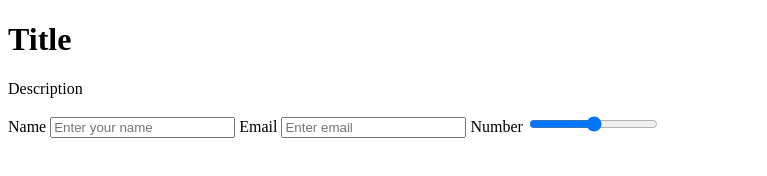
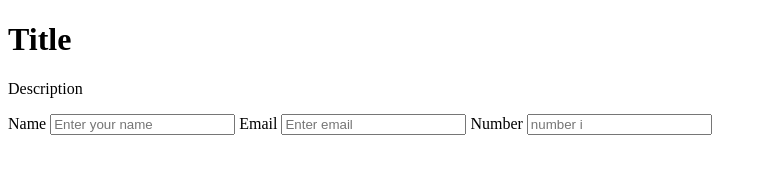
Before and after one commit to UlisesVil/Jurgen-Ulises-Repository, a plain HTML site: page index.html in a window 1280 px wide. Shown: the whole page, without its empty margins (0-767 px from the left). Drawn offline with Linux system fonts and the light colour scheme.

Commit message:
Update index.html

```diff
--- a/index.html
+++ b/index.html
@@ -23,7 +23,7 @@
       <label id="email-label" for="email">Email</label>
         <input id = "email" type = "email" email="email" class="form-control" placeholder="Enter email" required>
       <label id= "number-label" for="number">Number</label>
-        <input id = "number" type = "range" number= "number" class= "form-control" placeholder= "number i" required min= "0" max="99">
+        <input id = "number" type = "number range" number= "number" class= "form-control" placeholder= "number i" required min= "0" max="99">
     </form>
     <script src="https://cdn.freecodecamp.org/testable-projects-fcc/v1/bundle.js"></script>
 
```
